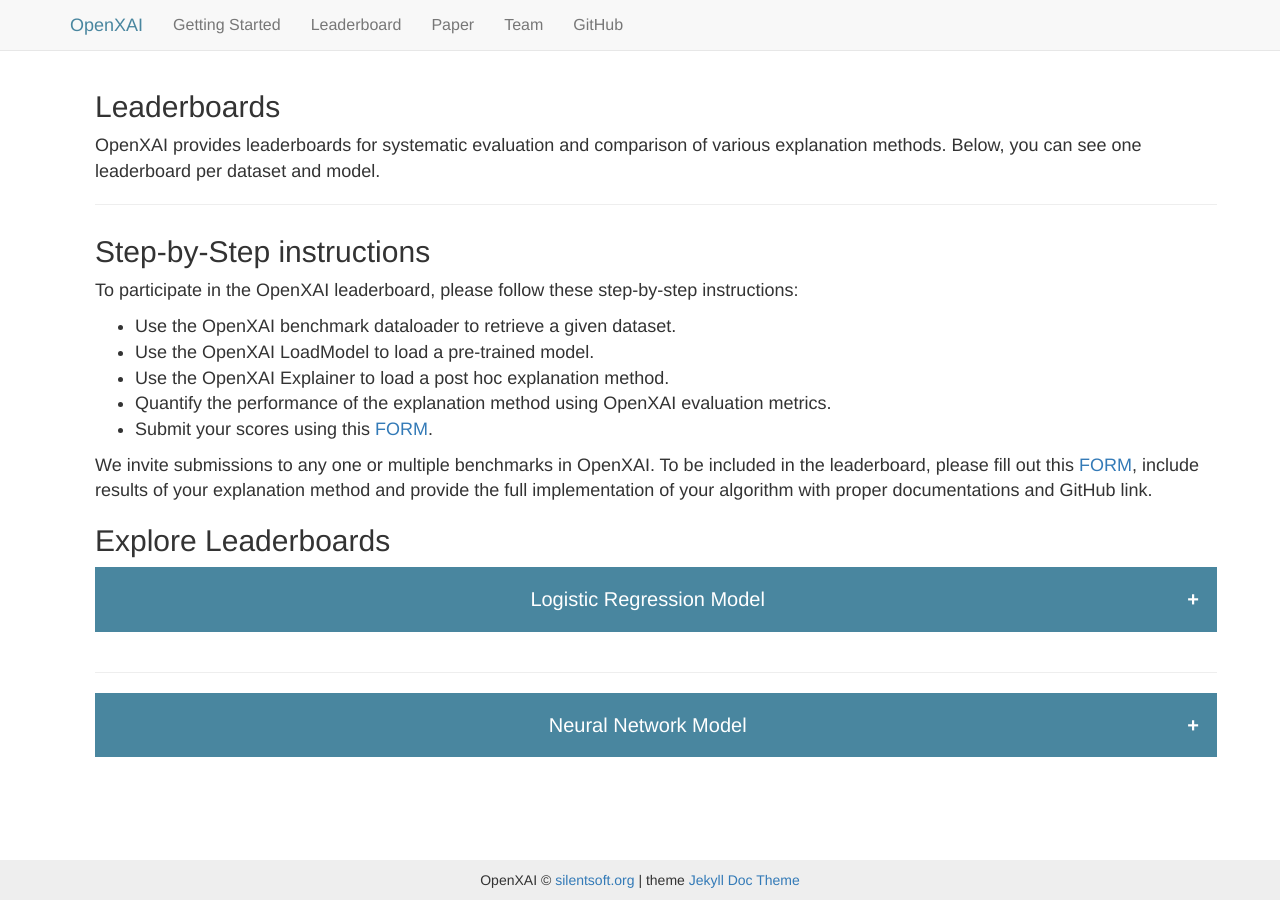
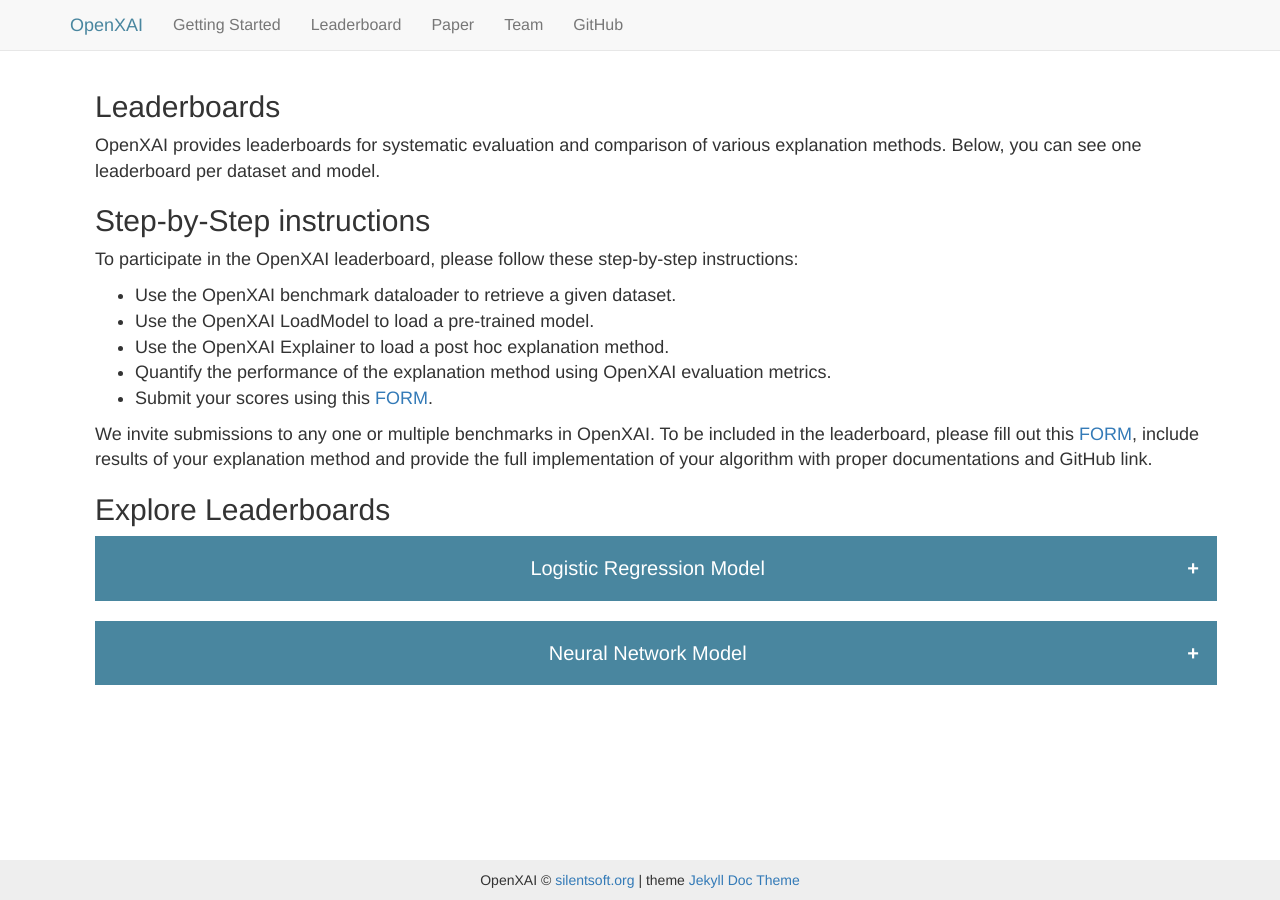
Before and after one commit to open-xai/open-xai.github.io, a Jekyll site: the page leaderboard.html, which Jekyll copies as it is, in a window 1280 px wide. Built offline with Jekyll 4.4.1, drawn with Linux system fonts in a browser that asks for light colours; a script that is not in the unit is left out.

Commit message:
Update leaderboard.html

```diff
--- a/leaderboard.html
+++ b/leaderboard.html
@@ -98,9 +98,9 @@
 <!--OpenXAI provides leaderboards for systematic evaluation and comparison of explanation methods. Each explainer in OpenXAI can be thought of as a <b>benchmark</b>. For an explainer to be useful for a specific application, it needs to consistently perform well across multiple evaluation metrics. Hence, we group individual datasets and explainers in OpenXAI into meaningful groups, which we refer to as <b>evaluation groups</b>.-->
 OpenXAI provides leaderboards for systematic evaluation and comparison of various explanation methods. Below, you can see one leaderboard per dataset and model.
 </p>
-<div class="column is-12"  style="margin-bottom: 3rem";>
+<!-- <div class="column is-12"  style="margin-bottom: 3rem";>
     <hr />
-</div>
+</div> -->
 
 <h2 id="public-leaderboards">Step-by-Step instructions</h2>
 <p class="is-size-5">
@@ -1008,8 +1008,6 @@
 </table>
 </div>
 </div>
-
-<hr>
 
 <button class="collapsible"> Neural Network Model</button>
 <div class="collapsible-content">
```
